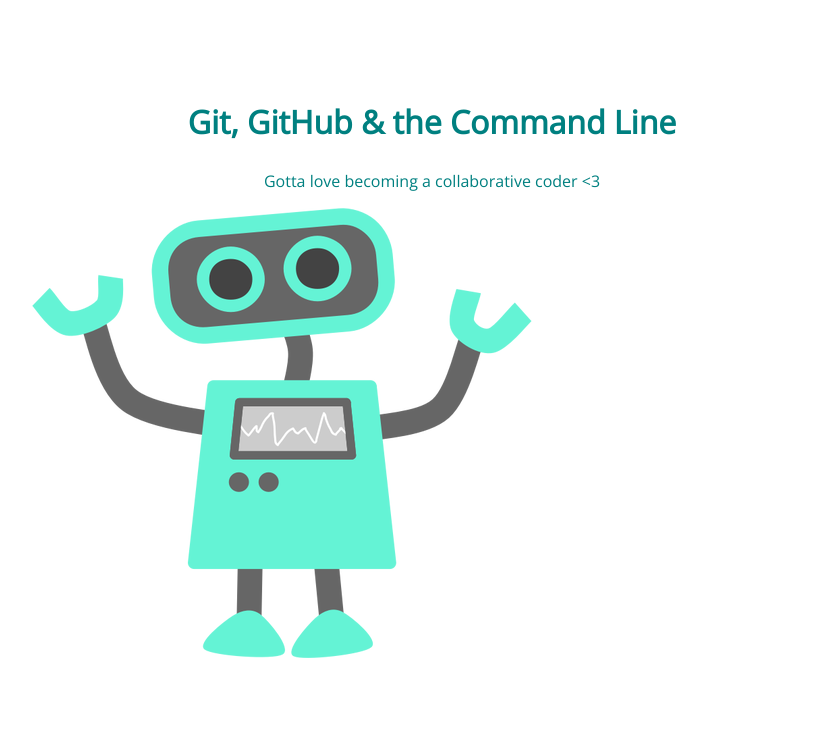
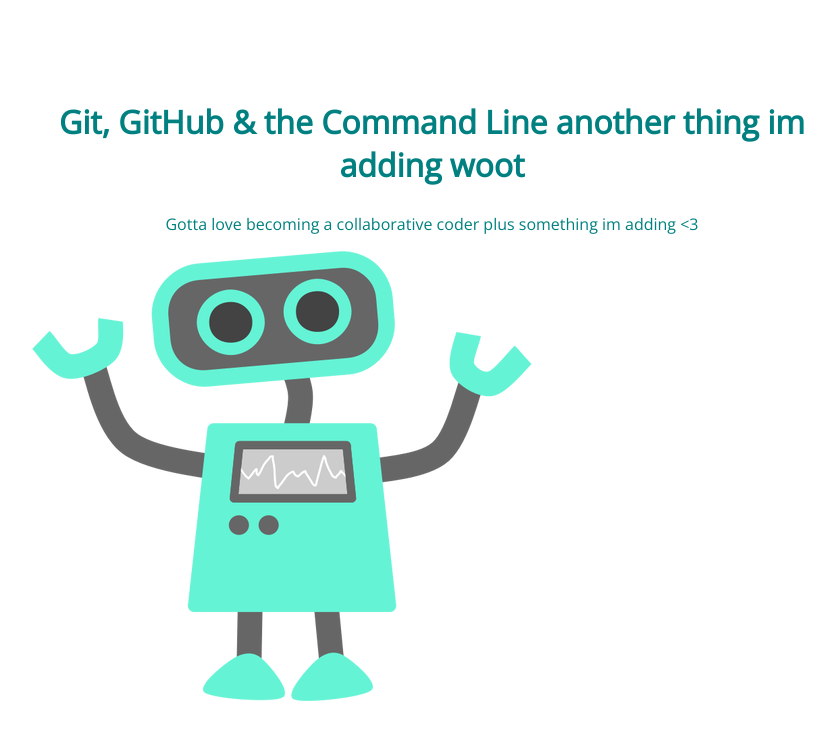
Before and after one commit to bjs1400/105-project, a plain HTML site: page index.html in a window 1280 px wide. Shown: the whole page, without its empty margins (208-1043 px from the left). Drawn offline with nearby package versions, Linux system fonts and the light colour scheme.

Commit message:
changed h1 and p tag content

```diff
--- a/index.html
+++ b/index.html
@@ -8,8 +8,8 @@
 </head>
 <body>
 	<section>
-		<h1>Git, GitHub & the Command Line</h1>
-		<p>Gotta love becoming a collaborative coder <3</p>
+		<h1>Git, GitHub & the Command Line another thing im adding woot</h1>
+		<p>Gotta love becoming a collaborative coder plus something im adding <3</p>
 		<img src="img/happy-blue-robot.png">
 	</section>
 </body>
```
